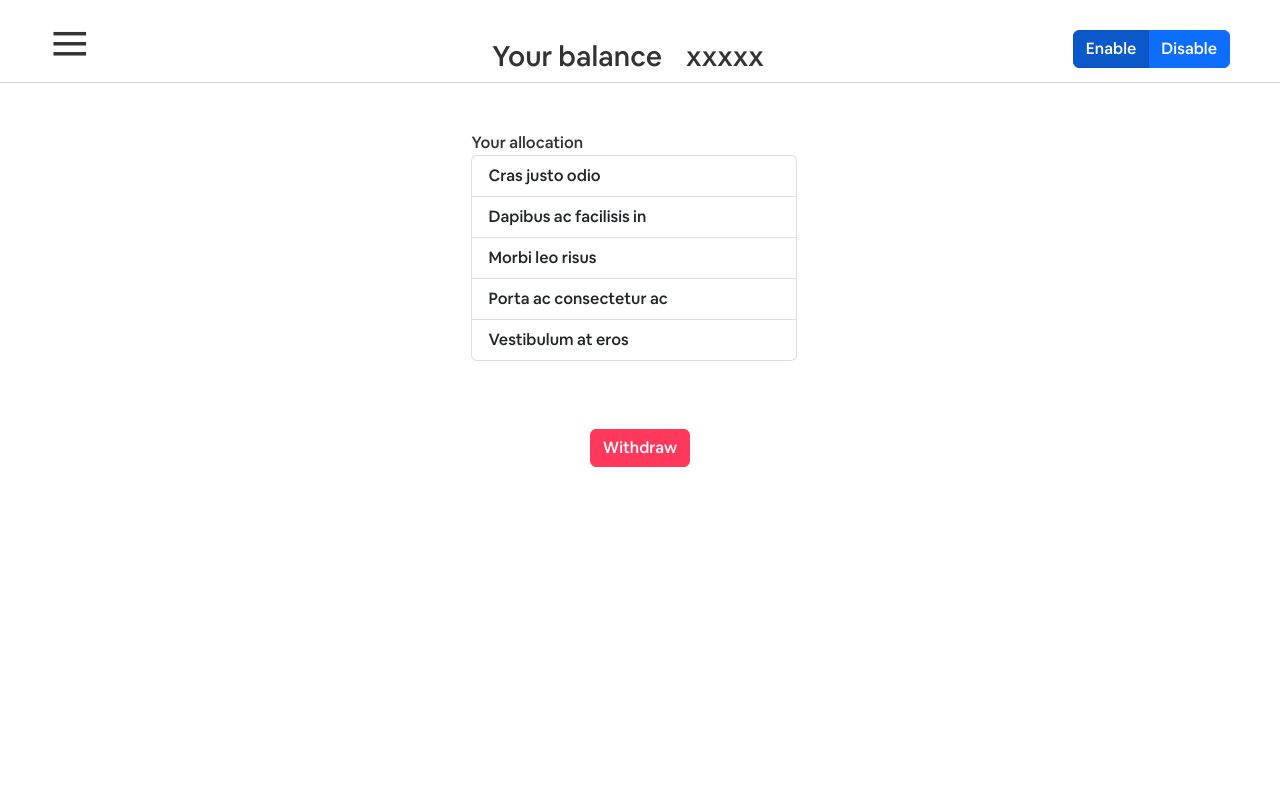
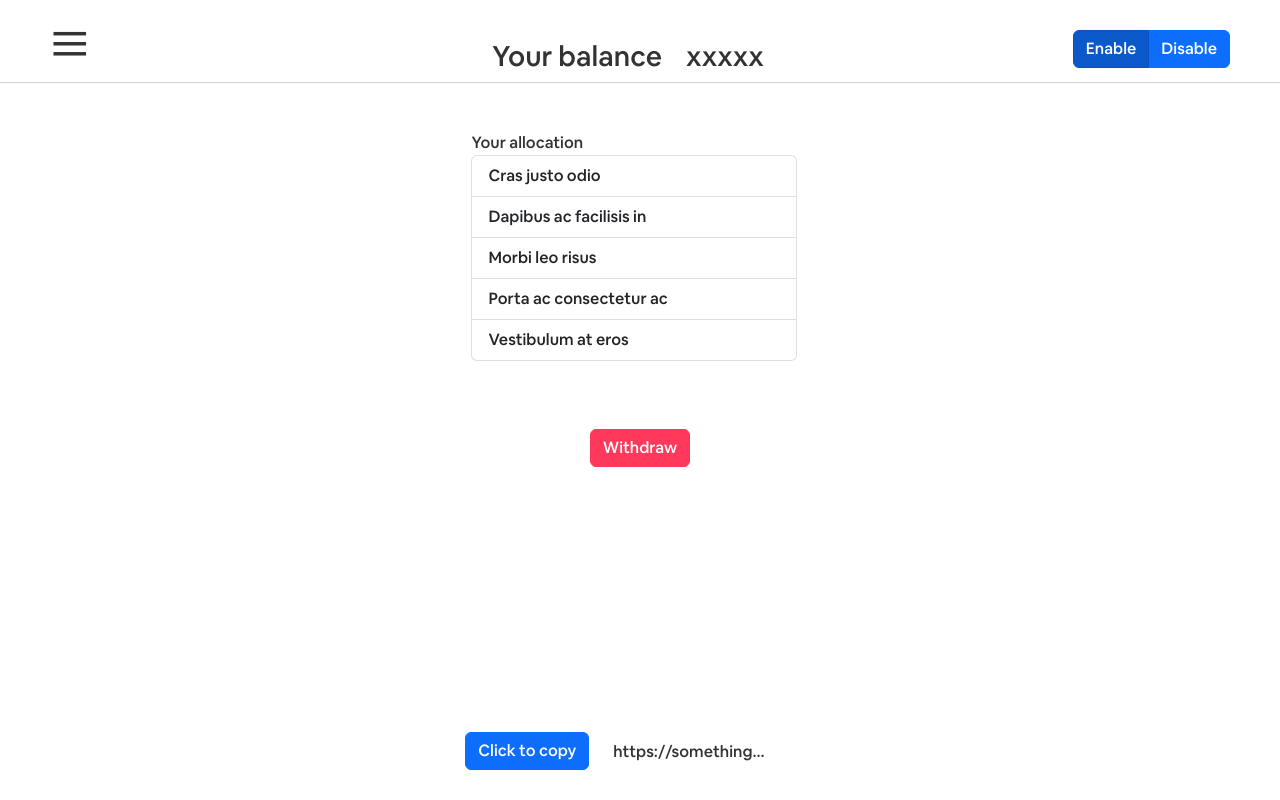
Before and after one commit to royc0003/some-awesome-sodium, a Next.js app: page /contract in a window 1280 px wide. Built offline with nearby package versions, Linux system fonts and the light colour scheme.

Commit message:
feat: toast button

```diff
--- a/package.json
+++ b/package.json
@@ -11,9 +11,12 @@
   },
   "dependencies": {
     "bootstrap": "^5.2.1",
+    "clipboard": "^2.0.11",
+    "copy-to-clipboard": "^3.3.2",
     "next": "12.2.4",
     "react": "18.2.0",
     "react-bootstrap": "^2.5.0",
+    "react-copy-to-clipboard": "^5.1.0",
     "react-dom": "18.2.0",
     "react-web-vector-icons": "^1.0.2",
     "typescript": "^4.7.4"
--- a/pages/contract.js
+++ b/pages/contract.js
@@ -7,14 +7,31 @@ import Col from "react-bootstrap/Col";
 import styles from "../styles/Contract.module.scss";
 import ListGroup from "react-bootstrap/ListGroup";
 import Button from "react-bootstrap/Button";
+import copy from "copy-to-clipboard";
+import Toast from "react-bootstrap/Toast";
 
 export default function contract() {
+  const [urlText, setUrlText] = useState("https://something...");
   const [checked, setChecked] = useState(false);
   const [radioValue, setRadioValue] = useState("1");
+  const [toast, setToast] = useState(false);
+
+  const toggleToast = () => {
+    setToast(!toast);
+  };
 
   const openDrawer = () => {
     console.log("opening drawer");
   };
+
+  const copyToClipBoard = () => {
+    toggleToast();
+    copy(urlText, {
+      debug: true,
+      message: "Press #{key} to copy",
+    });
+  };
+
   return (
     <Stack direction="vertical" className={styles.mainBody} gap={5}>
       <div className={styles.header}>
@@ -67,6 +84,23 @@ export default function contract() {
       <Row className={styles.withdrawButtonGroup}>
         <Button className={styles.withdrawButton}>Withdraw</Button>
       </Row>
+
+      <Row className={styles.clipBoard} xs="auto">
+        <Col>
+          <Button onClick={copyToClipBoard}> Click to copy</Button>
+        </Col>
+        <Col className={styles.clipBoardUrl}>
+          <p>{urlText ? urlText : "test"}</p>
+        </Col>
+      </Row>
+
+      <Toast show={toast} onClose={toggleToast}>
+        <Toast.Header>
+          <img src="holder.js/20x20?text=%20" className="rounded me-2" alt="" />
+          <strong className="me-auto">Awesome-Sodium</strong>
+        </Toast.Header>
+        <Toast.Body>Successfully copied!</Toast.Body>
+      </Toast>
     </Stack>
   );
 }
--- a/styles/Contract.module.scss
+++ b/styles/Contract.module.scss
@@ -44,16 +44,25 @@ Sass for contract page
 }
 
 .withdrawButtonGroup {
-    margin-top: 20px;
+  margin-top: 20px;
 }
 
-
 .withdrawButton {
-    background-color: colors.$pink;
-    border-color: colors.$pink;
+  background-color: colors.$pink;
+  border-color: colors.$pink;
 }
 
 .withdrawButton:hover {
-    background-color: colors.$pink-lighter !important;
-    border-color: colors.$pink-lighter !important;
+  background-color: colors.$pink-lighter !important;
+  border-color: colors.$pink-lighter !important;
 }
+
+.clipBoard {
+    position: absolute;
+    bottom: 0;
+    margin-bottom: 20px;
+    padding-right: 50px;
+}
+.clipBoardUrl {
+    padding-top: 8px;
+}
```
Also changed, not shown: 2 other files (tests, documents, lock files or other folders).
